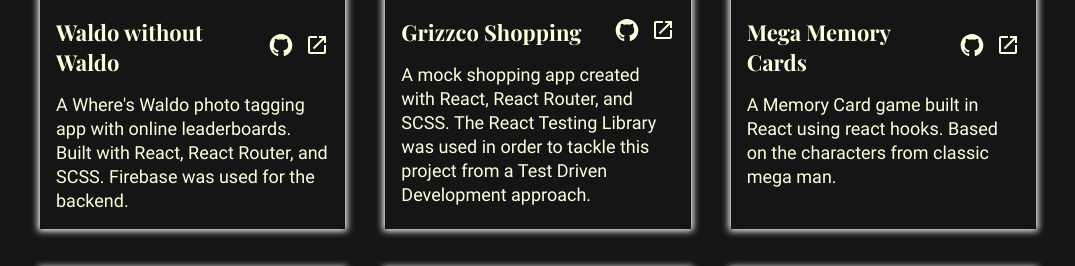
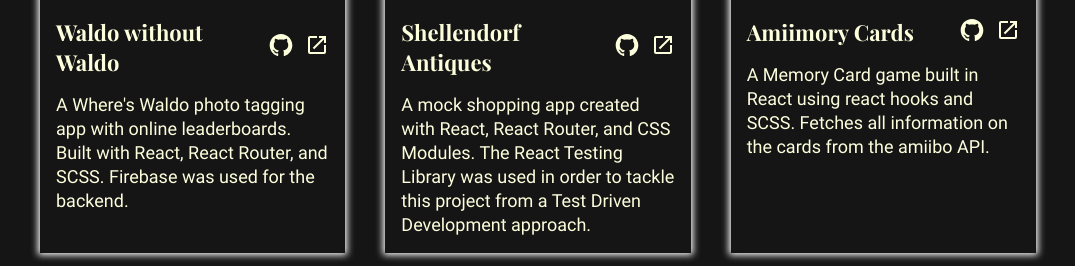
Before and after one commit to DrantDumani/homepage, a plain HTML site: page index.html in a window 1280 px wide. Shown: the part 1395-1661 px from the top of the page, without its empty margins (102-1177 px from the left). Drawn offline with Linux system fonts and the light colour scheme.

Commit message:
Update new projects

```diff
--- a/index.html
+++ b/index.html
@@ -122,11 +122,11 @@
               loading="lazy"
             />
             <div class="project_card__title-wrapper">
-              <h3 class="project_card__title">Grizzco Shopping</h3>
+              <h3 class="project_card__title">Shellendorf Antiques</h3>
               <a
                 aria-label="Shopping Cart repository (open in new)"
                 class="project_card__link project_card__link--left"
-                href="https://github.com/DrantDumani/shopping-cart"
+                href="https://github.com/DrantDumani/shopping-cart-v2"
                 target="_blank"
                 rel="noreferrer"
               >
@@ -151,7 +151,7 @@
               <a
                 aria-label="Shopping Cart (open in new)"
                 class="project_card__link"
-                href="https://drantdumani.github.io/shopping-cart/"
+                href="https://shellendorf-antiques.netlify.app/shop"
                 target="_blank"
                 rel="noreferrer"
               >
@@ -170,9 +170,9 @@
               </a>
             </div>
             <p class="project_card__description">
-              A mock shopping app created with React, React Router, and SCSS.
-              The React Testing Library was used in order to tackle this project
-              from a Test Driven Development approach.
+              A mock shopping app created with React, React Router, and CSS
+              Modules. The React Testing Library was used in order to tackle
+              this project from a Test Driven Development approach.
             </p>
           </article>
 
@@ -184,11 +184,11 @@
               loading="lazy"
             />
             <div class="project_card__title-wrapper">
-              <h3 class="project_card__title">Mega Memory Cards</h3>
+              <h3 class="project_card__title">Amiimory Cards</h3>
               <a
                 aria-label="Memory card repository (open in new)"
                 class="project_card__link project_card__link--left"
-                href="https://github.com/DrantDumani/memory-card-game"
+                href="https://github.com/DrantDumani/memory-card-v2"
                 target="_blank"
                 rel="noreferrer"
               >
@@ -213,7 +213,7 @@
               <a
                 aria-label="Memory cards (open in new)"
                 class="project_card__link"
-                href="https://drantdumani.github.io/memory-card-game/"
+                href="https://amiimory-cards.netlify.app/"
                 target="_blank"
                 rel="noreferrer"
               >
@@ -232,8 +232,8 @@
               </a>
             </div>
             <p class="project_card__description">
-              A Memory Card game built in React using react hooks. Based on the
-              characters from classic mega man.
+              A Memory Card game built in React using react hooks and SCSS.
+              Fetches all information on the cards from the amiibo API.
             </p>
           </article>
 
```
Also changed, not shown: assets/images/memory.webp, assets/images/old.webp (added), assets/images/old2.webp (added), assets/images/shoppingCart.webp.
